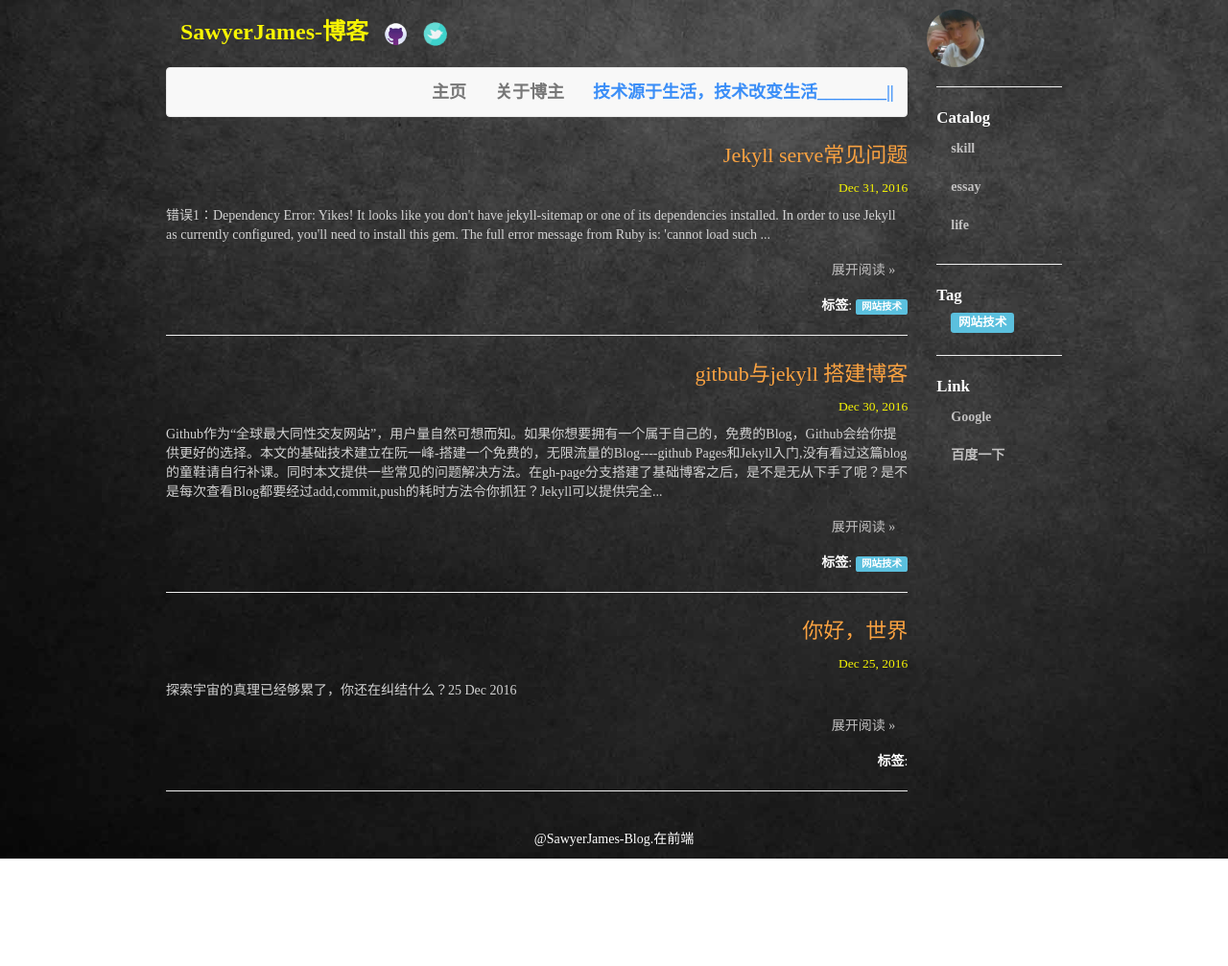
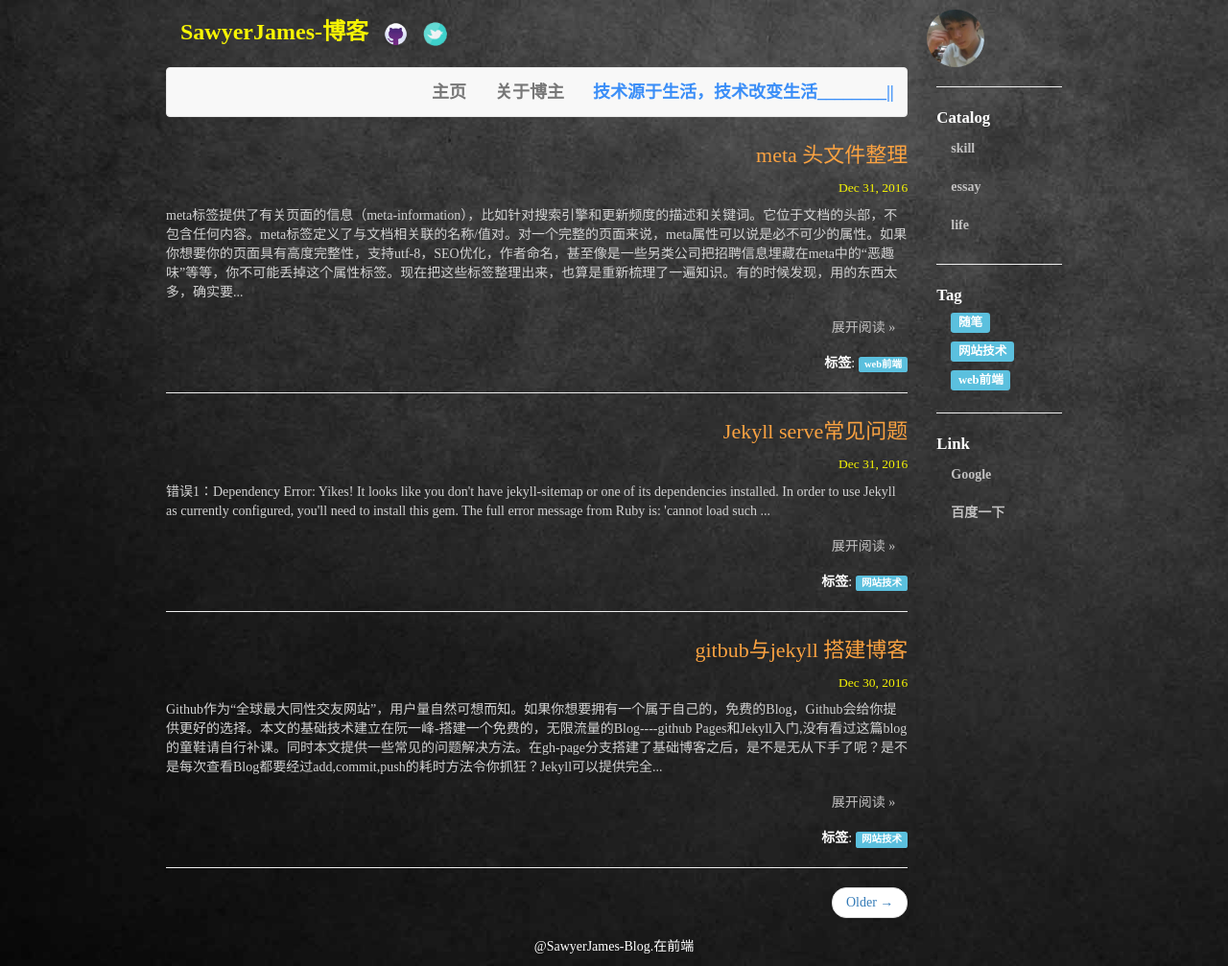
Before and after one commit to SawyerJames/blog, a Jekyll site: the page built from index.html, in a window 1280 px wide. Shown: the whole page at 96% size. Built offline with Jekyll 4.4.1, drawn with Linux system fonts in a browser that asks for light colours; the list of posts is cut into pages by our own code; before the commit the page ends 900 px from its top, so only the background shows below that.

Commit message:
seo blog&post

```diff
--- a/_includes/head.html
+++ b/_includes/head.html
@@ -1,11 +1,15 @@
 <head>
   <title>{% if page.title %}{{ page.title | escape }} | {{ site.title | escape }}{% else %}{{ site.title | escape }}{% endif %}</title>
   <meta name="description" content="{% if page.excerpt %}{{ page.excerpt | strip_html | strip_newlines | truncate: 160 }}{% else %}{{ site.description }}{% endif %}">
+  <meta name="keywords" content="博客, SawyerJames, git, github，jekyll, 前端, 程序员, blog"/>
+  <meta name="author" content="SawyerJames" />
+  <meta name="robots" content="index,follow" />
   <link rel="stylesheet" href="{{ "/css/bootstrap.min.css" | prepend: site.baseurl }}">
   <link rel="stylesheet" href="{{ "/css/Sawyer.css" | prepend: site.baseurl }}">
   <link rel="stylesheet" href="{{ "/css/style.css" | prepend: site.baseurl }}">
   <link rel="stylesheet" href="{{ "/css/content.css" | prepend: site.baseurl }}">
   <link rel="canonical" href="{{ page.url | replace:'index.html','' | prepend: site.baseurl | prepend: site.url }}">
+  <link rel="shortcut icon" type="image/ico" href="{{ site.url }}images/favicon.ico" />
   <link rel="alternate" type="application/rss+xml" title="{{ site.title }}" href="{{ "/feed.xml" | prepend: site.baseurl | prepend: site.url }}">
   <meta name="viewport" content="width=device-width, initial-scale=1.0">
   <meta http-equiv="Content-Type" content="text/html; charset=UTF-8" />
@@ -13,9 +17,4 @@
     <script src="https://oss.maxcdn.com/libs/html5shiv/3.7.0/html5shiv.js"></script>
     <script src="https://oss.maxcdn.com/libs/respond.js/1.3.0/respond.min.js"></script>
   <![endif]-->
-  <style type="text/css">
-    background{
-      url({{ site.url }}images/back.jpg);
-    }
-  </style>
 </head>
--- a/_posts/2016-12-25-hello-world.html
+++ b/_posts/2016-12-25-hello-world.html
@@ -2,6 +2,7 @@
 layout: post
 title: 你好，世界
 categories: skill essay life
+tags: 随笔
 ---
 <p>探索宇宙的真理已经够累了，你还在纠结什么？</p>
 <p>{{ page.date | date_to_string}}</p>
--- /dev/null
+++ b/_posts/2016-12-31-meta.html
@@ -0,0 +1,79 @@
+---
+layout: post
+title: meta 头文件整理
+categories: skill
+tags: web前端
+---
+<p>meta标签提供了有关页面的信息（meta-information），比如针对搜索引擎和更新频度的描述和关键词。它位于文档的头部，不包含任何内容。meta标签定义了与文档相关联的名称/值对。对一个完整的页面来说，meta属性可以说是必不可少的属性。如果你想要你的页面具有高度完整性，支持utf-8，SEO优化，作者命名，甚至像是一些另类公司把招聘信息埋藏在meta中的“恶趣味”等等，你不可能丢掉这个属性标签。</p>
+<p>现在把这些标签整理出来，也算是重新梳理了一遍知识。有的时候发现，用的东西太多，确实要系统的再过一遍，效果很好，不信你也试试啊23333。</p>
+<h4>基本标签</h4>
+<p>声明文档使用的字符编码<pre><code>&ltmeta charset='utf-8'/ &gt</code></pre></p>
+<p>声明文档的兼容模式<pre><code>//指示IE以目前可用最高模式显示内容
+&ltmeta http-equiv="X-UA-Compatible" content="IE=edge" /&gt
+//指示IE使用 <!DOCTYPE> 指令确定如何呈现内容。标准模式指令以IE7 标准模式显示，而 Quirks 模式指令以 IE5 模式显示。
+&ltmeta http-equiv="X-UA-Compatible" content="IE=Emulate IE7" /&gt</code></pre></p>
+<p>禁止浏览器加载页面时从本地缓存读取数据（无法脱机浏览）<pre><code>&ltmeta http-equiv="pragma" content="no-cache" /&gt</code></pre></p>
+<h4>SEO优化</h4>
+<p>页面描述<pre><code>&ltmeta name="description" content="不超过150个字符" /&gt</code></pre></p>
+<p>页面关键词<pre><code>&ltmeta name="keywords" content="关键字" /&gt</code></pre></p>
+<p>定义网页作者<pre><code>&ltmeta name="author" content="author" /&gt</code></pre></p>
+<p>定义网页搜索引擎索引方式，robotterms是一组使用英文逗号「,」分割的值，通常有如下几种取值：none，noindex，nofollow，all，index和follow。robots属性值可以为没有文件上传权限的用户提供/robots.txt文件的所有功能。
+<ul>
+	<li>none: <txt>搜索引擎将忽略此网页，等价于noindex，nofollow。</txt></li>
+	<li>noindex: <txt>搜索引擎不索引此网页。</txt></li>
+	<li>nofollow: <txt>搜索引擎不继续通过此网页的链接索引搜索其它的网页。</txt></li>
+	<li>all: <txt>搜索引擎将索引此网页与继续通过此网页的链接索引，等价于index，follow。</txt></li>
+	<li>index: <txt>搜索引擎索引此网页。</txt></li>
+	<li>follow: <txt>搜索引擎继续通过此网页的链接索引搜索其它的网页。</txt></li>
+</ul><pre><code>&ltmeta name="robots" content="index,follow" /&gt</code></pre></p>
+<h4>为移动设备添加 viewport</h4>
+<p><pre><code>&ltmeta name ="viewport" content ="width=device-width, initial-scale=1, maximum-scale=1, minimum-scale=1, user-scalable=no" /&gt</code></pre>
+<ul>
+	<li>width <txt>viewport 宽度(数值/device-width)</txt></li>
+	<li>height <txt>viewport 高度(数值/device-height)</txt></li>
+	<li>initial-scale <txt>初始缩放比例</txt></li>
+	<li>maximum-scale <txt>最大缩放比例</txt></li>
+	<li>minimum-scale <txt>最小缩放比例</txt></li>
+	<li>user-scalable <txt>是否允许用户缩放(yes/no)</txt></li>
+</ul></p>
+<p>minimal-ui</p>
+<p>iOS 7.1 beta 2 中新增属性，可以在页面加载时最小化上下状态栏。这是一个布尔值，可以直接这样写：<pre><code>&ltmeta name="viewport" content="width=device-width, initial-scale=1, minimal-ui"/&gt</code></pre></p>
+<h4>ios设备</h4>
+<p>添加到主屏后的标题（iOS 6 新增）<pre><code>&ltmeta name="apple-mobile-web-app-title" content="标题"/&gt</code></pre></p>
+<p>是否启用 WebApp 全屏模式<pre><code>&ltmeta name="apple-mobile-web-app-capable" content="yes" /&gt</code></pre></p>
+<p>设置状态栏的背景颜色<br/>只有在 "apple-mobile-web-app-capable" content="yes" 时生效。content参数：
+<ul>
+	<li>default 默认值。</li>
+	<li>black 状态栏背景是黑色。</li>
+	<li>black-translucent 状态栏背景是黑色半透明。</li>
+</ul><p>如果设置为 default 或 black ,网页内容从状态栏底部开始。
+p如果设置为 black-translucent ,网页内容充满整个屏幕，顶部会被状态栏遮挡。</p>
+<pre><code>&ltmeta name="apple-mobile-web-app-status-bar-style" content="black-translucent" /&gt</code></pre></p>
+<h4>ios图标</h4>
+<p>rel 参数：</p>
+<p>apple-touch-icon 图片自动处理成圆角和高光等效果。</p>
+<p>apple-touch-icon-precomposed 禁止系统自动添加效果，直接显示设计原图。</p>
+<p>iPhone 和 iTouch，默认 57x57 像素，必须有</p>
+<p><pre><code>&ltlink rel="apple-touch-icon-precomposed" href="/apple-touch-icon-57x57-precomposed.png" /&gt</code></pre></p>
+<p>iPad，72x72 像素，可以没有，但推荐有<pre><code>&ltlink rel="apple-touch-icon-precomposed" sizes="72x72" href="/apple-touch-icon-72x72-precomposed.png" /&gt</code></pre></p>
+<p>Retina iPhone 和 Retina iTouch，114x114 像素，可以没有，但推荐有<pre><code>&ltlink rel="apple-touch-icon-precomposed" sizes="114x114" href="/apple-touch-icon-114x114-precomposed.png" /&gt</code></pre></p>
+<p>Retina iPad，144x144 像素，可以没有，但推荐有<pre><code>&ltlink rel="apple-touch-icon-precomposed" sizes="144x144" href="/apple-touch-icon-144x144-precomposed.png" /&gt</code></pre></p>
+<h4>iOS 启动画面</h4>
+<p>iPad 的启动画面是不包括状态栏区域的。<br/>&nbsp&nbsp&nbsp&nbsp&nbsp&nbsp&nbsp--iPad 竖屏 768 x 1004（标准分辨率）</p>
+<p><pre><code>&ltlink rel="apple-touch-startup-image" sizes="768x1004" href="/splash-screen-768x1004.png" /&gt</code></pre></p>
+<p>iPad 竖屏 1536x2008（Retina）<pre><code>&ltlink rel="apple-touch-startup-image" sizes="1536x2008" href="/splash-screen-1536x2008.png" /&gt</code></pre></p>
+<p>iPad 横屏 1024x748（标准分辨率）<pre><code>&ltlink rel="apple-touch-startup-image" sizes="1024x748" href="/Default-Portrait-1024x748.png" /&gt</code></pre></p>
+<p>iPad 横屏 2048x1496（Retina）<pre><code>&ltlink rel="apple-touch-startup-image" sizes="2048x1496" href="/splash-screen-2048x1496.png" /&gt</code></pre></p>
+<p>iPhone 和 iPod touch 的启动画面是包含状态栏区域的。<br/>&nbsp&nbsp&nbsp&nbsp&nbsp&nbsp&nbsp--iPhone/iPod Touch 竖屏 320x480 (标准分辨率)<pre><code>&ltlink rel="apple-touch-startup-image" href="/splash-screen-320x480.png" /&gt</code></pre></p>
+<p>iPhone/iPod Touch 竖屏 640x960 (Retina)<pre><code>&ltlink rel="apple-touch-startup-image" sizes="640x960" href="/splash-screen-640x960.png" /&gt</code></pre></p>
+<p>iPhone 5/iPod Touch 5 竖屏 640x1136 (Retina)<pre><code>&ltlink rel="apple-touch-startup-image" sizes="640x1136" href="/splash-screen-640x1136.png" /&gt</code></pre></p>
+<h4>Windos 8</h4>
+<p>Windows 8 磁贴颜色<pre><code>&ltmeta name="msapplication-TileColor" content="#000"/&gt</code></pre></p>
+<p>Windows 8 磁贴图标<pre><code>&ltmeta name="msapplication-TileImage" content="icon.png"/&gt</code></pre></p>
+<h4>其他</h4>
+<p>添加 RSS 订阅<pre><code>&ltlink rel="alternate" type="application/rss+xml" title="RSS" href="/rss.xml" /&gt</code></pre></p>
+<p>添加 favicon icon<pre><code>&ltlink rel="shortcut icon" type="image/ico" href="/favicon.ico" /&gt</code></pre></p>
+<p>禁止数字识自动别为电话号码<pre><code>&ltlink rel="shortcut icon" type="image/ico" href="/favicon.ico" /&gt</code></pre></p>
+<p>不让android识别邮箱<pre><code>&ltmeta name="format-detection" content="email=no" /&gt</code></pre></p>
+------------------------------------
+<p>{{ page.date | date_to_string}}&nbsp&nbsp&nbsp&nbsp&nbsp@SawyerJames-转载请表明出处</p>
--- a/css/content.css
+++ b/css/content.css
@@ -9,3 +9,20 @@
 .article a{
 	color: #F6F404;
 }
+h4{
+	color: #F15D6C;
+}
+/*自定义标签*/
+cd{
+	color: #5EDDE1;
+	border: 1px solid #5EDDE1;
+	border-radius: 4px;
+	margin:4px;
+}
+txt{
+	display: inline-block;
+	border-radius: 3px;
+	padding:0 4px;
+	margin: 4px 10px;
+	border: 1px solid #DBD7D7;
+}
```
Also changed, not shown: images/favicon.ico (renamed from favicon.ico).
